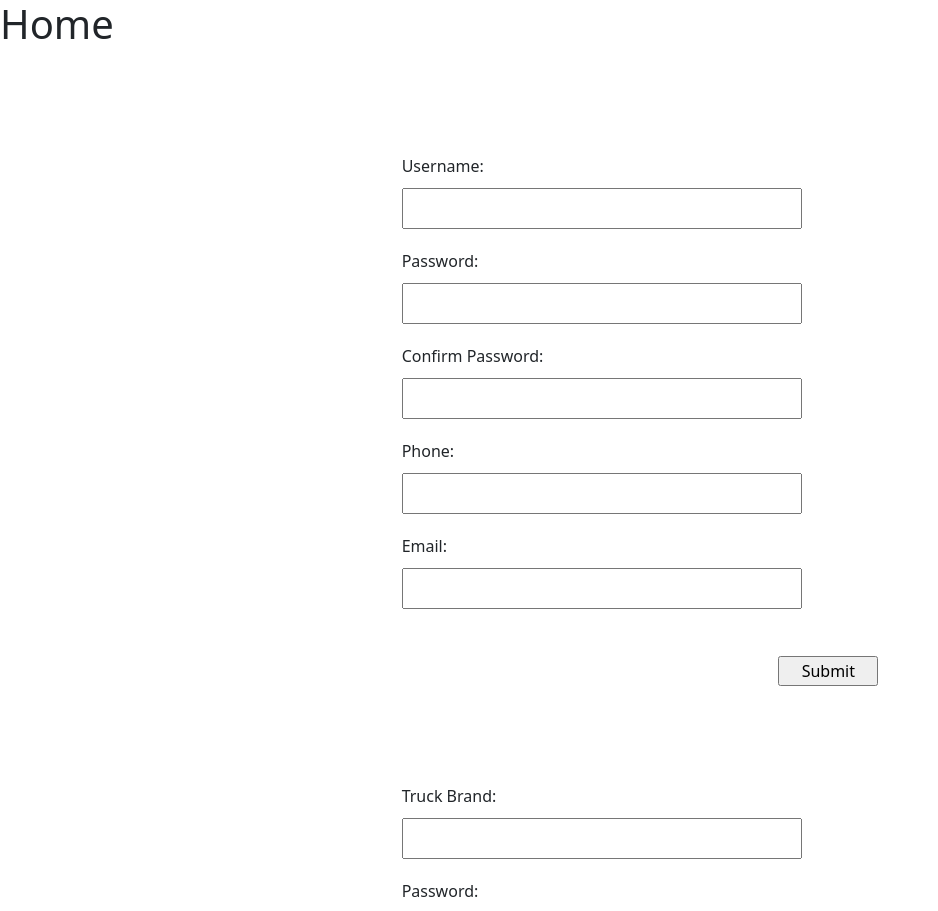
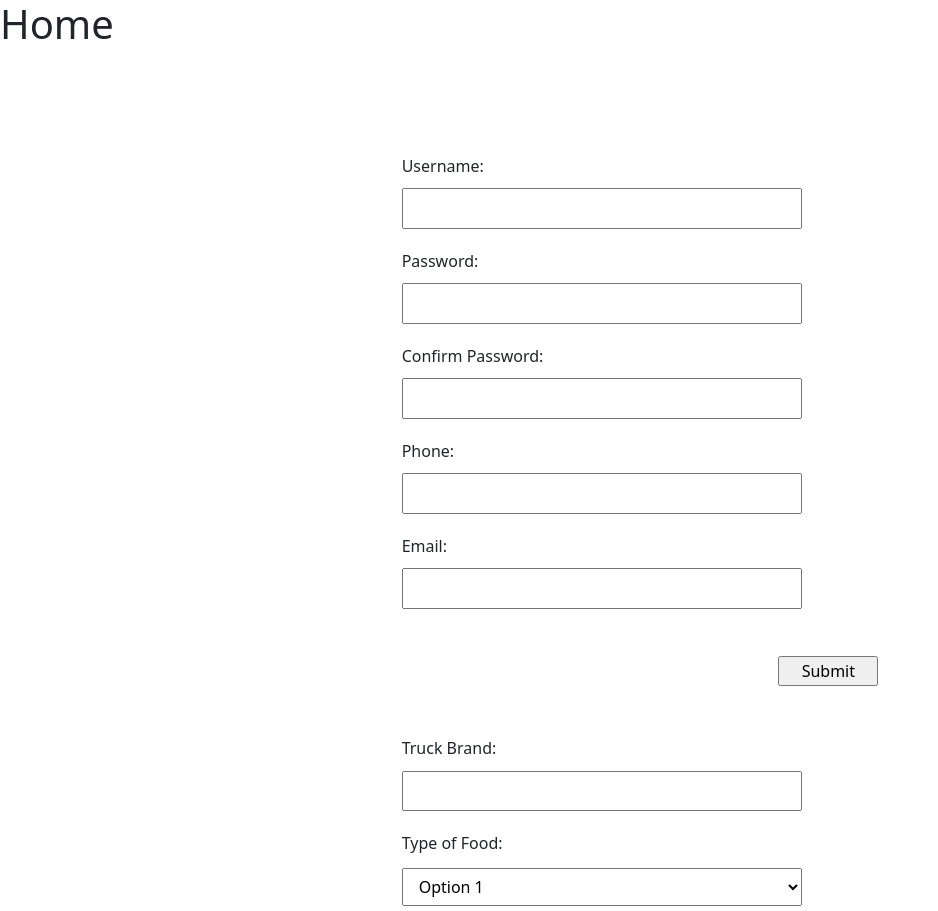
Before and after one commit to Food-Truck-Capstone/food-truck-project, a React (Vite) app in the folder frontend/: page / in a window 1280 px wide. Shown: the top 911 px of the page, without its empty margins (0-938 px from the left). Built offline with nearby package versions, Linux system fonts and the light colour scheme.

Commit message:
more updates

```diff
--- a/frontend/src/ui/OwnerSignUp.jsx
+++ b/frontend/src/ui/OwnerSignUp.jsx
@@ -1,5 +1,6 @@
 import React from "react";
 import {Container, Row} from "react-bootstrap";
+import Switch from "react-switch";
 
 export function OwnerSignUp(){
     return(
@@ -10,6 +11,15 @@ export function OwnerSignUp(){
                         <Row id="SignUpText">
                             Truck Brand:
                             <input type="text" name="name"/>
+                        </Row>
+                        <Row id="SignUpText">
+                            Type of Food:
+                            <select name="selectList">
+                                <option value="option 1">Option 1</option>
+                                <option value="option 2">Option 2</option>
+                                <option value="option 3">Option 3</option>
+                            </select>
+
                         </Row>
                         <Row id="SignUpText">
                             Password:
--- /dev/null
+++ b/package.json
@@ -0,0 +1,5 @@
+{
+  "dependencies": {
+    "react-switch": "^7.0.0"
+  }
+}
```
